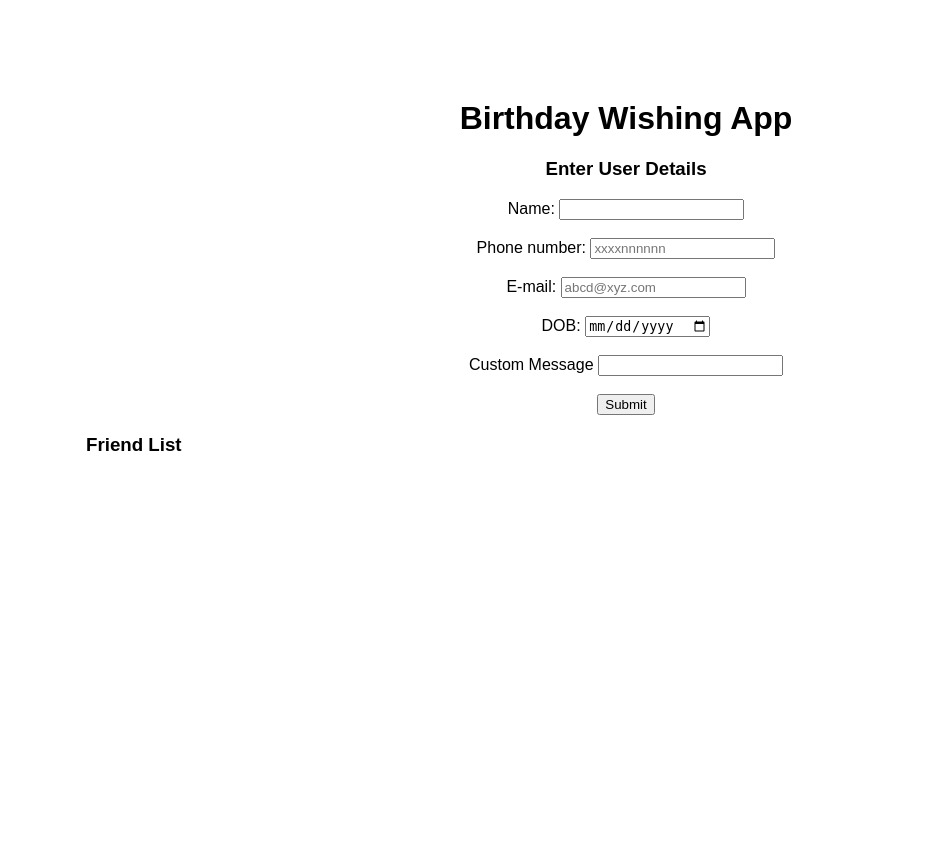
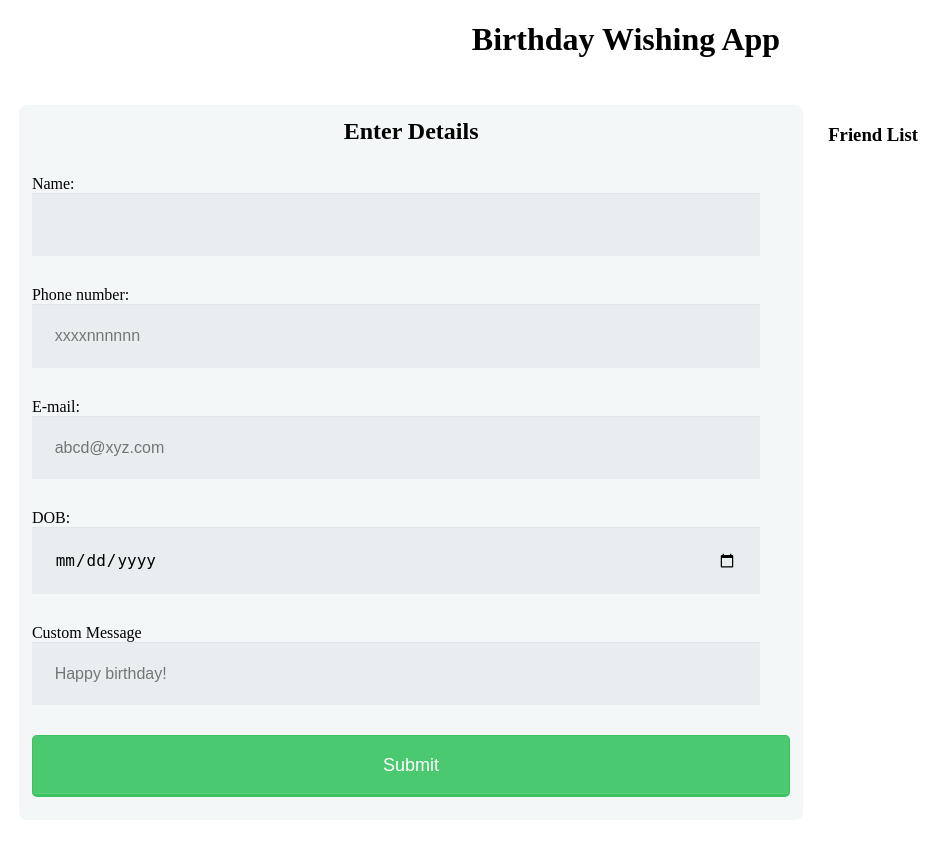
Before and after one commit to abhijeetaman007/AP-Project, a Flask app: page / in a window 1280 px wide. Shown: the whole page, without its empty margins (14-963 px from the left). Before the commit the page ends 451 px from the top, so only its background shows below. Run offline with Flask 2, Linux system fonts and the light colour scheme.

Commit message:
basic css

```diff
--- a/app.py
+++ b/app.py
@@ -97,7 +97,7 @@ def sendSMS(user):
             print("Sending SMS")
             url = "https://www.fast2sms.com/dev/bulkV2"
             number = user.phone
-            message = user.message+ "\n -"+user.name
+            message = user.message+ ","+user.name
             querystring = {"authorization":"YyvBSlen5O2ALDk4IQUVzsXHCqMRK7i9aNJwp0x3ud1G6fjTbchiQXjoG2RWI8mTJKODE4cA7baFtx9M","message":message,"language":"english","route":"q","numbers":number}
             headers = {
                 'cache-control': "no-cache"
@@ -126,7 +126,7 @@ def sendEmail(user):
                             sender ='birthdaywishingbot@gmail.com',
                             recipients = [user.email]
                         )
-            msg.body = user.message+"\n \n -"+user.name
+            msg.body = user.message+","+user.name
             mail.send(msg)
             print("Email sent")
             return jsonify({"response":"Mail sent"})
@@ -143,5 +143,5 @@ if __name__ == "__main__":
     scheduler = BackgroundScheduler()
     job = scheduler.add_job( sendBdayWish, 'cron', day_of_week ='mon-sun', hour=17, minute=18,second=10)
     scheduler.start()
-    # app.run(debug=True)
+    app.run(debug=True)
     app.run(use_reloader=False)
--- a/static/css/main.css
+++ b/static/css/main.css
@@ -1,7 +1,58 @@
-body {
+h1 {
+    text-align: center
+}
+form {
+  width: 60%;
+  margin:2%;
+  padding: 1% ;
+  background: #f4f7f8;
+  border-radius: 8px;
+  float:left;
+}
+h2 {
+  margin: 0 0 30px 0;
+  text-align: center;
+}
+input[type="text"],
+input[type="tel"],
+input[type="email"],
+input[type="date"]
+{
+  background: rgba(255,255,255,0.1);
+  border: none;
+  font-size: 16px;
+  height: auto;
+  margin: 0;
+  outline: 0;
+  padding: 3%;
+  width: 90%;
+  background-color: #e8eeef;
+  color: #000000;
+  box-shadow: 0 1px 0 rgba(0,0,0,0.03) inset;
+  margin-bottom: 30px;
+}
+input[type="submit"]{
+  padding: 19px 39px 18px 39px;
+  color: #FFF;
+  background-color: #4bc970;
+  font-size: 18px;
+  text-align: center;
+  font-style: normal;
+  border-radius: 5px;
+  width: 100%;
+  border: 1px solid #3ac162;
+  border-width: 1px 1px 3px;
+  box-shadow: 0 -1px 0 rgba(255,255,255,0.1) inset;
+  margin-bottom: 10px;
+}
+.friend-list{
+    margin-top: 2%;
+    float: left;
+}
+/* body {
     margin: 100px;
     font-family: sans-serif;
 }
 .form {
     text-align: center;
-}
+} */
--- a/templates/base.html
+++ b/templates/base.html
@@ -14,7 +14,6 @@
     </head>
     <body>
         <script src="" async defer></script>
-        <h1 style="text-align: center">Birthday Wishing App</h1>
         {%block body%}{%endblock%}
     </body>
 </html>
--- a/templates/index.html
+++ b/templates/index.html
@@ -1,44 +1,49 @@
 {% extends "base.html" %} {% block head%}
 <title>Birthday Wishing App</title>
 {% endblock%} {%block body%}
-<div class="form">
-    <h3>Enter User Details</h3>
-    <form action="/" method="POST" id="form1">
+<h1>Birthday Wishing App</h1>
+<form action="/" method="POST" id="form1">
+    <h2>Enter Details</h2>
+    <div class="form-field">
         <label for="Name">Name:</label>
-        <input type="text" id="name" name="name" /><br /><br />
-
+        <input type="text" id="name" name="name" />
+    </div>
+    <div class="form-field">
         <label for="phone">Phone number:</label>
         <input
             type="tel"
             id="phone"
             name="phone"
             placeholder="xxxxnnnnnn"
-            required
-        /><br /><br />
-
+            required/>
+    </div>
+    <div class="form-field">
         <label for="E-mail">E-mail:</label>
         <input
             type="email"
             id="email"
             name="email"
             placeholder="abcd@xyz.com"
-            required
-        /><br /><br />
-
+            required/>
+    </div>
+    <div class="form-field">
         <label for="dob">DOB:</label>
-        <input type="date" id="dob" name="dob" /><br /><br />
-
+        <input type="date" id="dob" name="dob" placeholder="01-01-2000" />
+    </div>
+    <div class="form-field">
         <label for="custom-message"> Custom Message </label>
         <input
             type="text"
             name="message"
             id="message"
-            maxlength="50"
-        /><br /><br />
+            placeholder="Happy birthday!"
+            maxlength="50"/>
+    </div>
+    <div class="form-button">
         <input class="button" type="submit" />
-    </form>
-</div>
-<div>
+    </div>
+</form>
+<div class="friend-list">
     <h3>Friend List</h3>
     <ul>
         {%for user in users %}
```
Also changed, not shown: README.md.
